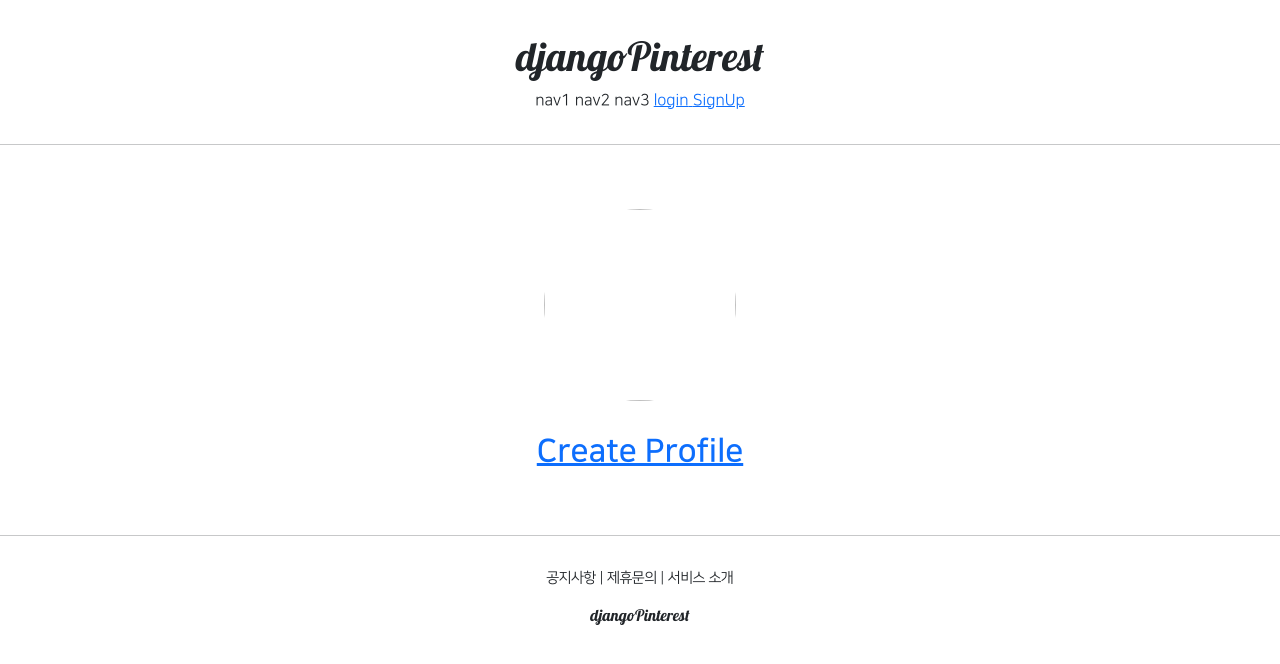
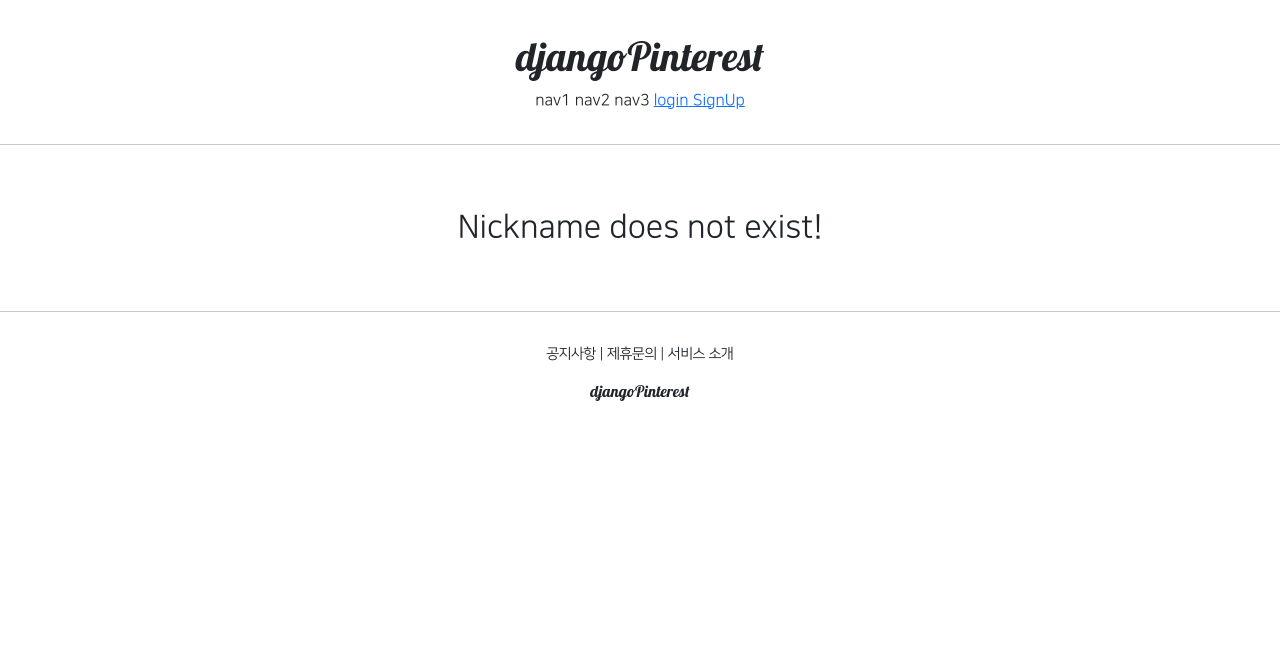
Before and after one commit to beer-2000/djangoPinterest, a Django app: page /accounts/detail/8 in a window 1280 px wide. Shown: the top 664 px of the page. Run offline with Django 4.2, Linux system fonts and the light colour scheme; data comes from the database, SQL or seed files in the repository; both versions use the stored data as it was after the commit.

Commit message:
djust django course 33 commit

```diff
--- a/accountapp/templates/accountapp/detail.html
+++ b/accountapp/templates/accountapp/detail.html
@@ -6,26 +6,34 @@
     <div>
         <div style="text-align: center; max-width: 500px; margin: 4rem auto">
 
-            <img src="{{ target_user.profile.image.url }}" alt="" style="height: 12rem; width: 12rem; border-radius: 20rem; margin-bottom: 2rem;">
+            {% if target_user.profile %}
+            <img src="{{ target_user.profile.image.url }}" alt=""
+                style="height: 12rem; width: 12rem; border-radius: 20rem; margin-bottom: 2rem;">
 
-            {% if target_user.profile %}
             <h2 style="font-family: 'NanumSquareOTF_acB'">
                 {{ target_user.profile.nickname }}
+                {% if target_user == user %}
                 <a href="{% url 'profileapp:update' pk=target_user.profile.pk %}">
                     edit
                 </a>
+                {% endif %}
             </h2>
-            {% else %}
-            <a href="{% url 'profileapp:create' %}">
-                <h2 style="font-family: 'NanumSquareOTF_acB'">
-                    Create Profile
-                </h2>
-            </a>
-            {% endif %}
-
             <h5 style="margin-bottom: 3rem;">
                 {{ target_user.profile.message }}
             </h5>
+            {% else %}
+                {% if target_user == user %}
+                <a href="{% url 'profileapp:create' %}">
+                    <h2 style="font-family: 'NanumSquareOTF_acB'">
+                        Create Profile
+                    </h2>
+                </a>
+                {% else %}
+                <h2>
+                    Nickname does not exist!
+                </h2>
+                {% endif %}
+            {% endif %}
 
             {% if target_user == user %}
             <a href="{% url 'accountapp:update' pk=user.pk %}">
```
Also changed, not shown: profileapp/views.py (+8 -3 lines), db.sqlite3.
